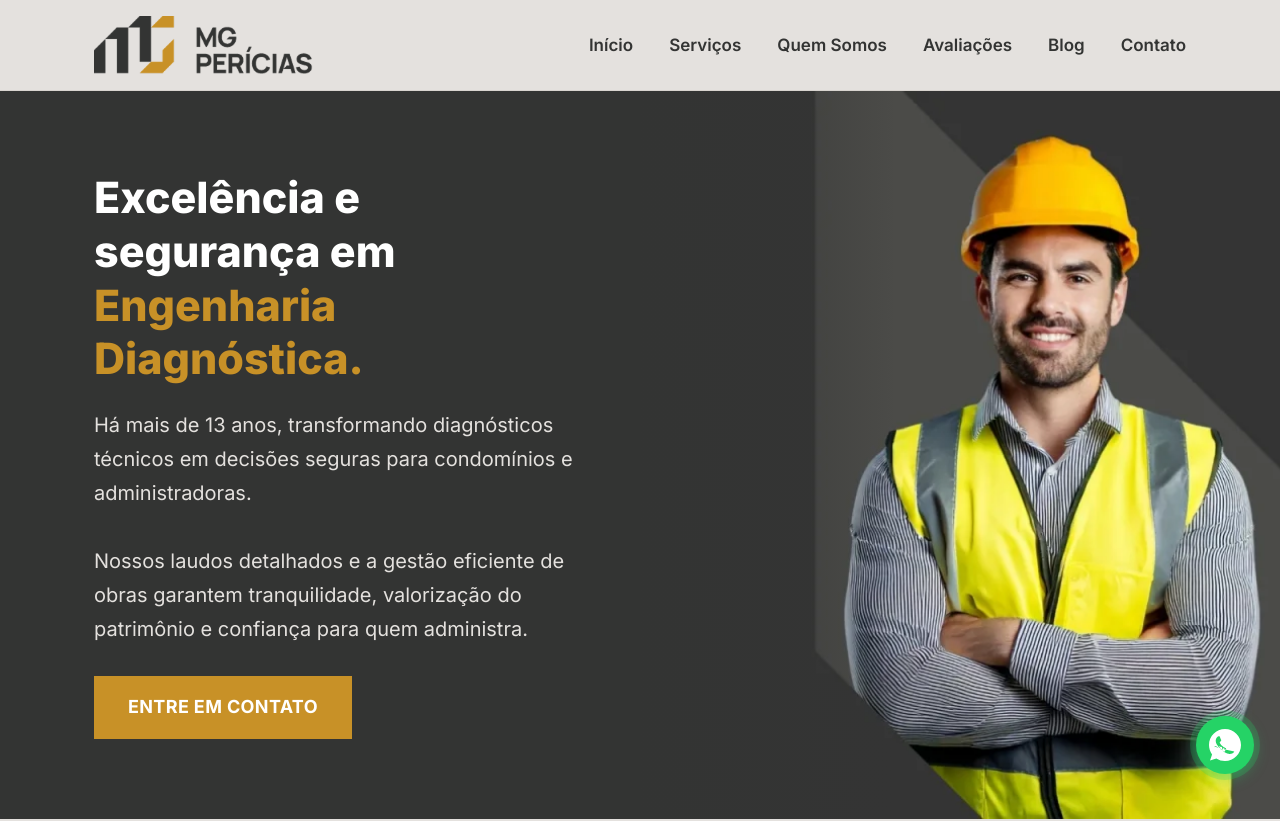
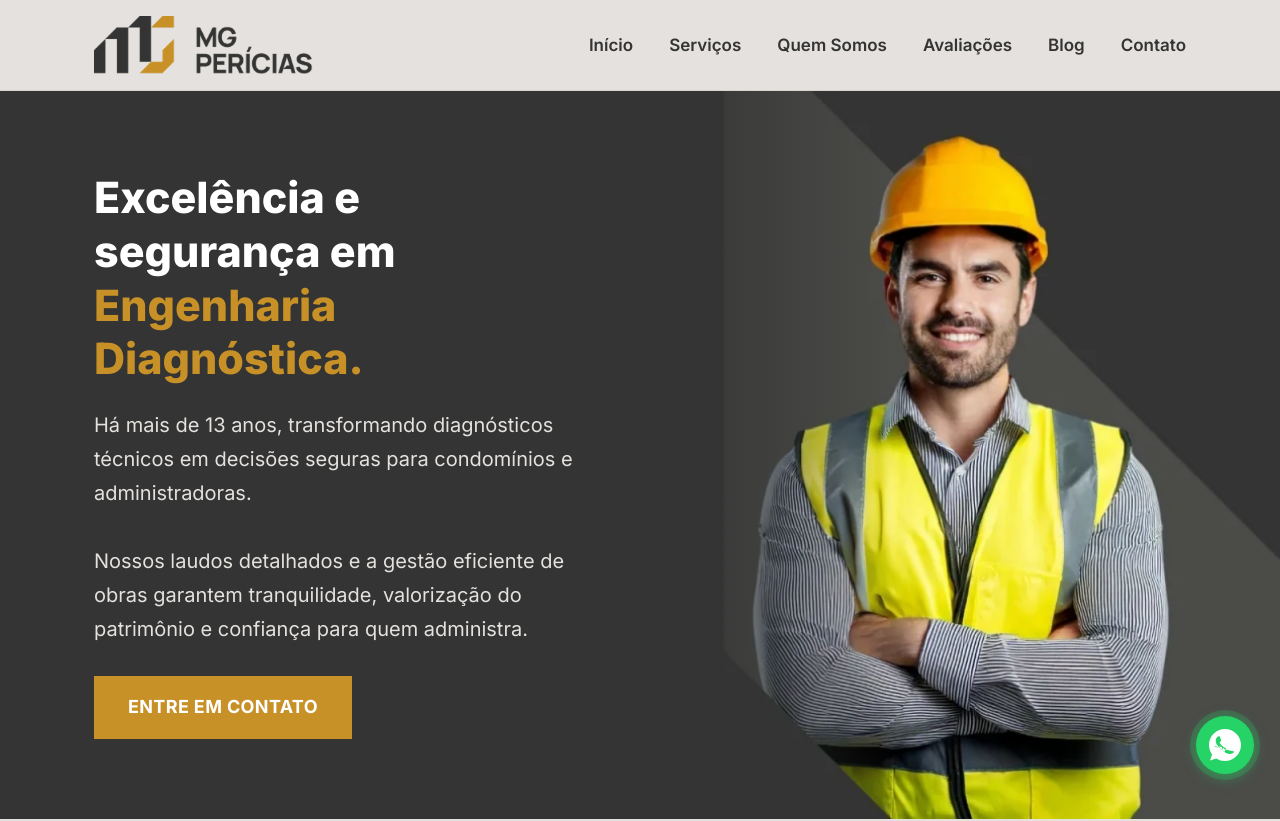
Before and after one commit to mgpericias/mg-pericias-nextjs, a Next.js app: page / in a window 1280 px wide. Shown: the top 821 px of the page. Built offline with nearby package versions, Linux system fonts and the light colour scheme; no server answers.

Commit message:
Ajusta posicao do engenheiro no hero

```diff
--- a/app/globals.css
+++ b/app/globals.css
@@ -68,7 +68,7 @@ header { position: sticky; top: 0; z-index: 50; background: var(--cimento); bord
   bottom: 0;
   width: 50%;
   background-image: url('/images/banner-hero.webp');
-  background-position: 80% center;
+  background-position: 90% center;
   background-repeat: no-repeat;
   background-size: cover;
   z-index: 0;
```
